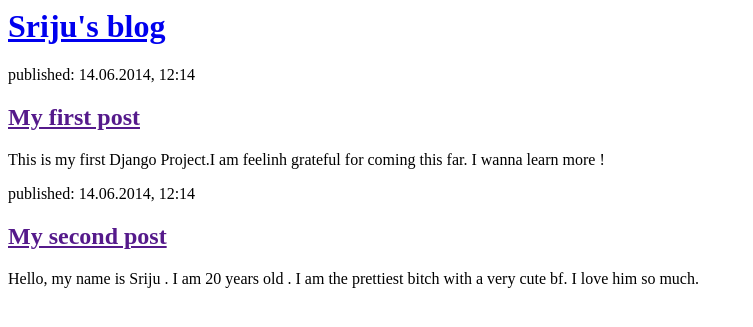
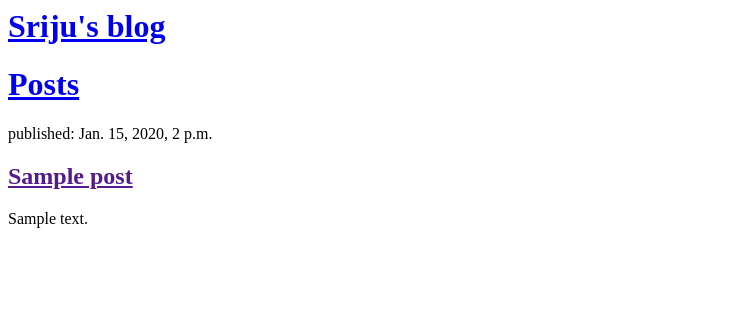
Before and after one commit to angrysrijeeta/my-first-blog, a Django app: page / in a window 1280 px wide. Shown: the top 327 px of the page, without its empty margins (0-753 px from the left). Run offline with Django 3.2, Linux system fonts and the light colour scheme; tables that the repository leaves empty hold one stand-in row (values such as "Sample post").

Commit message:
Modified templates to display posts from database.

```diff
--- a/mysite/blog/templates/blog/post_list.html
+++ b/mysite/blog/templates/blog/post_list.html
@@ -8,15 +8,17 @@
         </div>
 
         <div>
-            <p>published: 14.06.2014, 12:14</p>
-            <h2><a href="">My first post</a></h2>
-            <p>This is my first Django Project.I am feelinh grateful for coming this far. I wanna learn more !</p>
-        </div>
+            <div>
+                <h1><a href="/">Posts</a></h1>
+            </div>
 
-        <div>
-            <p>published: 14.06.2014, 12:14</p>
-            <h2><a href="">My second post</a></h2>
-            <p>Hello, my name is Sriju . I am 20 years old . I am the prettiest bitch with a very cute bf. I love him so much.</p>
+            {% for post in posts %}
+                <div>
+                    <p>published: {{ post.published_date }}</p>
+                    <h2><a href="">{{ post.title }}</a></h2>
+                    <p>{{ post.text|linebreaksbr }}</p>
+                </div>
+            {% endfor %}
         </div>
     </body>
 </html>
--- a/mysite/blog/views.py
+++ b/mysite/blog/views.py
@@ -1,5 +1,7 @@
 from django.shortcuts import render
+from django.utils import timezone
+from .models import Post
 
-# Create your views here.
 def post_list(request):
-    return render(request, 'blog/post_list.html', {})
+    posts = Post.objects.filter(published_date__lte=timezone.now()).order_by('published_date')
+    return render(request, 'blog/post_list.html', {'posts': posts})
```
